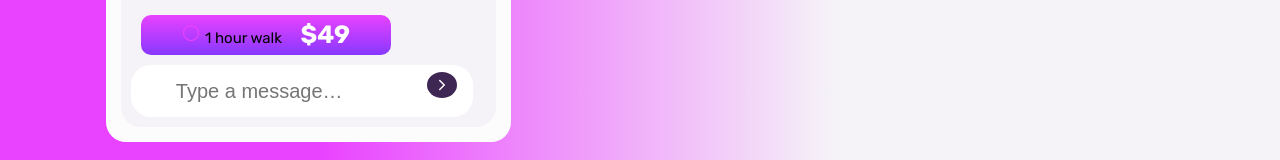
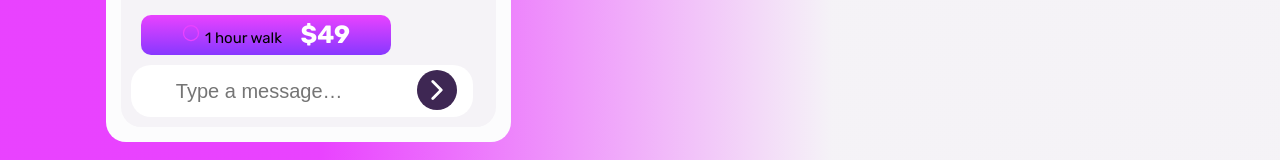
Before and after one commit to Oyinalade/Chat-app-css-illustration, a plain HTML site: page index.html in a window 1280 px wide. Shown: the part 923-1083 px from the top of the page. Drawn offline with nearby package versions, Linux system fonts and the light colour scheme.

Commit message:
Update style.css

```diff
--- a/style.css
+++ b/style.css
@@ -123,9 +123,10 @@ body {
 }
 .fa-solid {
   color: hsl(0, 0%, 100%);
-  margin-left: -50px;
+  margin-left: -60px;
+  margin-bottom: -12px;
   background-color: hsl(271, 36%, 24%);
-  width: 20px;
+  font-size: 30px;
   border-radius: 50%;
   padding: 5px;
 }
```
